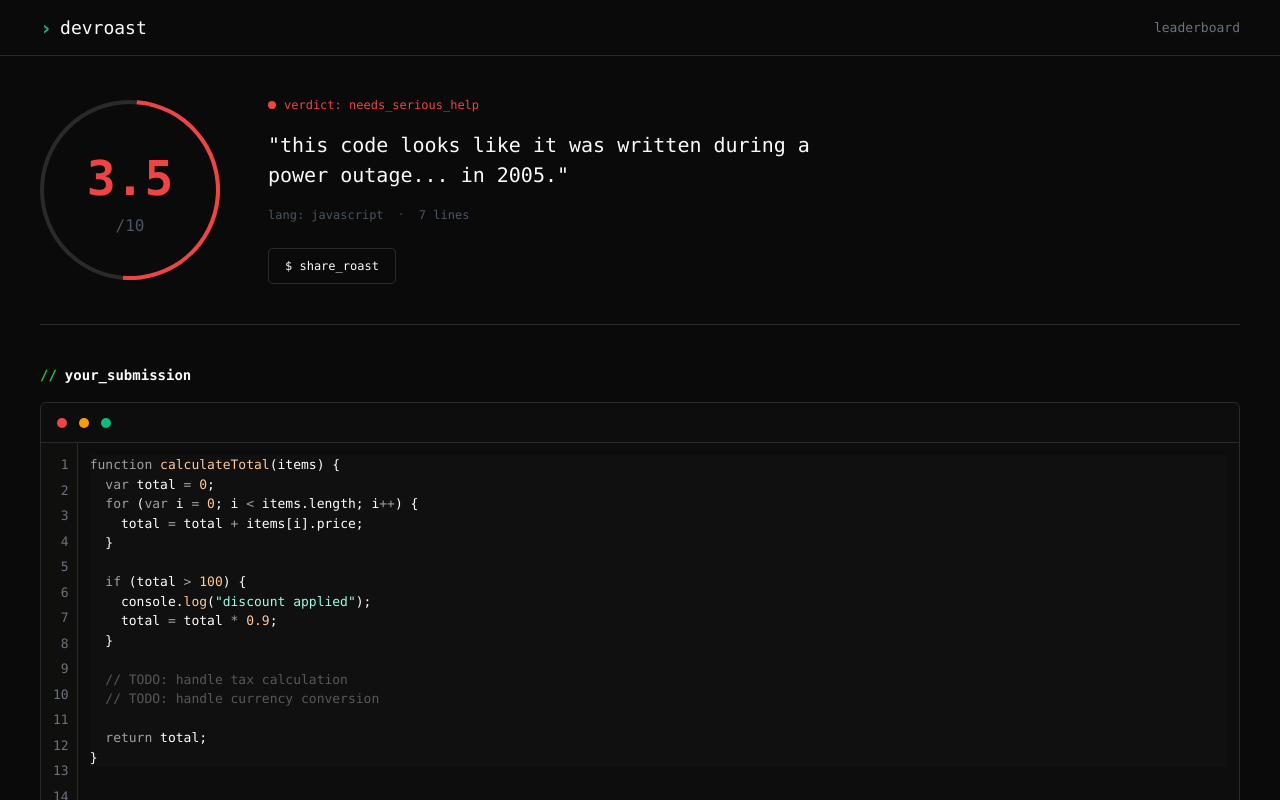
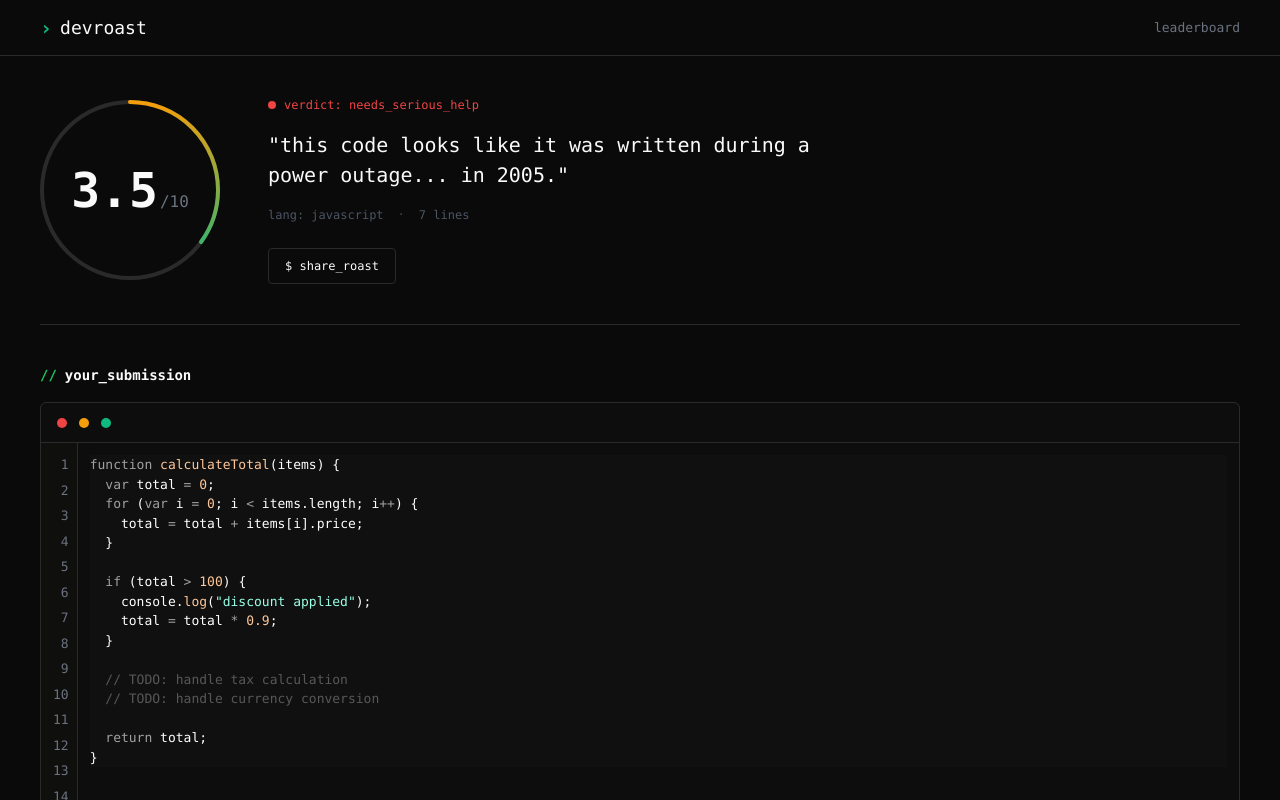
Before and after one commit to SidneyMajor/devroast, a Next.js app: page /roast/1 in a window 1280 px wide. Shown: the top 800 px of the page. Built offline with nearby package versions, Linux system fonts and the light colour scheme.

Commit message:
refactor: use ScoreRing component in roast page

```diff
--- a/src/app/roast/[id]/page.tsx
+++ b/src/app/roast/[id]/page.tsx
@@ -1,34 +1,5 @@
 import { CodeBlock } from "@/components/ui/code-block";
-
-function ScoreRing({ score }: { score: number }) {
-  const getScoreColor = (s: number) => {
-    if (s <= 3.5) return "#EF4444";
-    if (s <= 6) return "#F59E0B";
-    return "#22C55E";
-  };
-
-  const scoreColor = getScoreColor(score);
-  const rotation = -45 + (score / 10) * 270;
-
-  return (
-    <div className="relative h-[180px] w-[180px]">
-      <div className="absolute inset-0 rounded-full border-4 border-[#2A2A2A]" />
-      <div
-        className="absolute inset-0 rounded-full border-4 border-t-transparent border-r-transparent"
-        style={{
-          borderColor: `${scoreColor} ${scoreColor} transparent transparent`,
-          transform: `rotate(${rotation}deg)`,
-        }}
-      />
-      <div className="absolute inset-0 flex flex-col items-center justify-center">
-        <span className="font-mono text-[48px] font-bold" style={{ color: scoreColor }}>
-          {score}
-        </span>
-        <span className="font-mono text-[16px] text-[#4B5563]">/10</span>
-      </div>
-    </div>
-  );
-}
+import { ScoreRing } from "@/components/ui/score-ring";
 
 function Badge({ label, variant }: { label: string; variant: "critical" | "warning" | "good" }) {
   const colors = {
```
